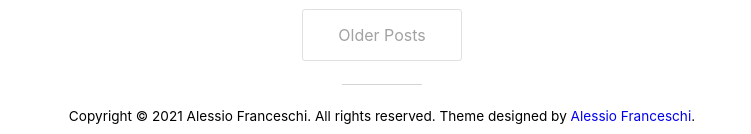
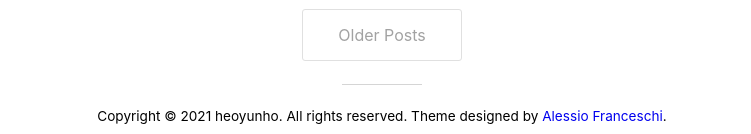
Before and after one commit to heoyunho/heoyunho.github.io, a Jekyll site: the page built from index.html, in a window 1280 px wide. Shown: the part 1836-1970 px from the top of the page, without its empty margins (258-1009 px from the left). Built offline with Jekyll 4.4.1, drawn with Linux system fonts in a browser that asks for light colours; nearby versions of some CDN libraries; the list of posts is cut into pages by our own code.

Commit message:
Update _config.yml
asd

```diff
--- a/_config.yml
+++ b/_config.yml
@@ -1,12 +1,12 @@
 # Site settings
 title: YAMT
 description: "Yet Another Minimal Theme"
-url:  "https://pandasekh.github.io/Jekyll-YAMT/" # Actual base url of the website
-baseurl: "/"           # url of the jekyll blog. e.g. if you set url to "mysite.com" and baseurl to "blog", the jekyll website will work on "mysite.com/blog"
+url:  "https://github.com/heoyunho/heoyunho.github.io.git" # Actual base url of the website
+baseurl: "heoyunho"           # url of the jekyll blog. e.g. if you set url to "mysite.com" and baseurl to "blog", the jekyll website will work on "mysite.com/blog"
 author:
-  name: "Alessio Franceschi"
-  email: "alessiofranceschi2@gmail.com"
-  url: "https://alessiofranceschi.me"
+  name: "heoyunho"
+  email: "younho8930@naver.com"
+  url: "https://github.com/heoyunho/heoyunho.github.io.git"
 permalink: /:year/:month/:day/:title:output_ext
 
 #Plugins
```
